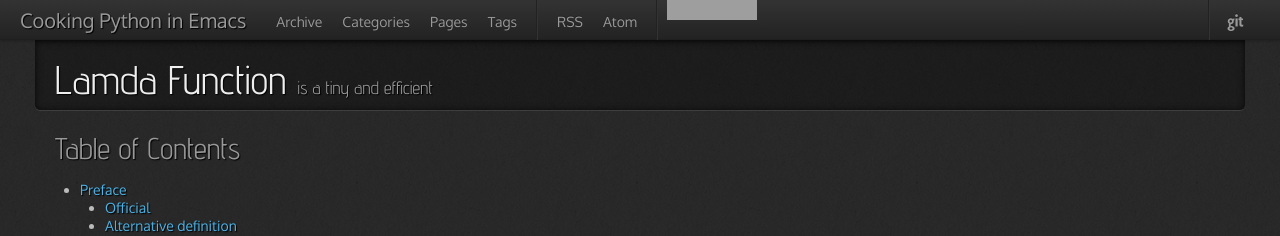
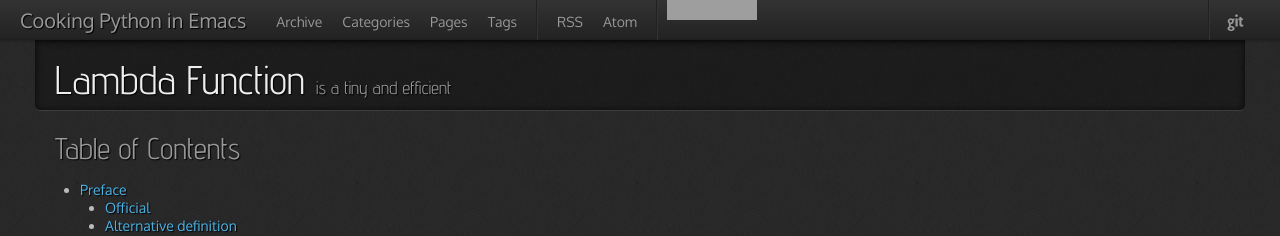
Before and after one commit to 0--key/0--key.github.io, a Jekyll site: the page built from _posts/2024-05-30-lambda-in-python.html, in a window 1280 px wide and 900 px high. Shown: the top 236 px of the window. Built offline with Jekyll 4.4.1, drawn with Linux system fonts in a browser that asks for light colours; nearby versions of some CDN libraries; grey boxes are pictures that could not be loaded.

Commit message:
A minor typo fix

```diff
--- a/_posts/2024-05-30-lambda-in-python.html
+++ b/_posts/2024-05-30-lambda-in-python.html
@@ -1,6 +1,6 @@
 ---
 layout: page
-title: Lamda Function
+title: Lambda Function
 tagline: " is a tiny and efficient"
 permalink: /fundamentals/python/lambda.html
 categories: [Python, Literate Programming]
@@ -89,9 +89,9 @@
 <h3 id="org54daa75">Syntax and Definition</h3>
 <div class="outline-text-3" id="text-org54daa75">
 </div>
-<div id="outline-container-orgaa47822" class="outline-4">
-<h4 id="orgaa47822">Lambda Function</h4>
-<div class="outline-text-4" id="text-orgaa47822">
+<div id="outline-container-org343ad4a" class="outline-4">
+<h4 id="org343ad4a">Lambda Function</h4>
+<div class="outline-text-4" id="text-org343ad4a">
 <ul class="org-ul">
 <li>Lambda functions are defined using the <code>lambda</code> keyword.</li>
 <li>They are typically used for creating small, anonymous functions for brief and simple operations.</li>
@@ -107,9 +107,9 @@
 </div>
 </div>
 
-<div id="outline-container-org36f4e80" class="outline-4">
-<h4 id="org36f4e80">Regular Function</h4>
-<div class="outline-text-4" id="text-org36f4e80">
+<div id="outline-container-org8f0cc81" class="outline-4">
+<h4 id="org8f0cc81">Regular Function</h4>
+<div class="outline-text-4" id="text-org8f0cc81">
 <ul class="org-ul">
 <li>Regular functions are defined using the <code>def</code> keyword.</li>
 <li>They can contain multiple expressions and statements, including loops, conditionals, and other function calls.</li>
@@ -131,9 +131,9 @@
 <h3 id="org2433e76">Functionality and Complexity</h3>
 <div class="outline-text-3" id="text-org2433e76">
 </div>
-<div id="outline-container-orgda70787" class="outline-4">
-<h4 id="orgda70787">Lambda Function</h4>
-<div class="outline-text-4" id="text-orgda70787">
+<div id="outline-container-orgb5334cf" class="outline-4">
+<h4 id="orgb5334cf">Lambda Function</h4>
+<div class="outline-text-4" id="text-orgb5334cf">
 <ul class="org-ul">
 <li>Limited to a single expression.</li>
 <li>Cannot contain multiple statements.</li>
@@ -151,9 +151,9 @@
 </div>
 </div>
 
-<div id="outline-container-org7e8d9c9" class="outline-4">
-<h4 id="org7e8d9c9">Regular Function</h4>
-<div class="outline-text-4" id="text-org7e8d9c9">
+<div id="outline-container-org6f550f4" class="outline-4">
+<h4 id="org6f550f4">Regular Function</h4>
+<div class="outline-text-4" id="text-org6f550f4">
 <ul class="org-ul">
 <li>Can include multiple expressions and statements, allowing for more complexity.</li>
 <li>Suitable for more complex operations requiring multiple steps, conditionals, loops, etc.</li>
@@ -180,9 +180,9 @@
 <h3 id="org43dd8d7">Readability and Use Cases</h3>
 <div class="outline-text-3" id="text-org43dd8d7">
 </div>
-<div id="outline-container-org7ec4f7b" class="outline-4">
-<h4 id="org7ec4f7b">Lambda Function</h4>
-<div class="outline-text-4" id="text-org7ec4f7b">
+<div id="outline-container-org3b45f68" class="outline-4">
+<h4 id="org3b45f68">Lambda Function</h4>
+<div class="outline-text-4" id="text-org3b45f68">
 <ul class="org-ul">
 <li>Lambda functions are concise, but sometimes their brevity can make code less readable, particularly if overused or used for complex operations.</li>
 <li>Ideal for use cases where the function is simple and used only a few times.</li>
@@ -202,9 +202,9 @@
 </div>
 </div>
 
-<div id="outline-container-org91715f8" class="outline-4">
-<h4 id="org91715f8">Regular Function</h4>
-<div class="outline-text-4" id="text-org91715f8">
+<div id="outline-container-orgd65dc1e" class="outline-4">
+<h4 id="orgd65dc1e">Regular Function</h4>
+<div class="outline-text-4" id="text-orgd65dc1e">
 <ul class="org-ul">
 <li>Regular functions are more verbose but generally more readable and maintainable for complex operations.</li>
 <li>Preferred for use cases where the function is reused multiple times or where the operations inside are complex.</li>
@@ -231,9 +231,9 @@
 <h3 id="orge4ac04b">Naming and Reuse</h3>
 <div class="outline-text-3" id="text-orge4ac04b">
 </div>
-<div id="outline-container-org343ad4a" class="outline-4">
-<h4 id="org343ad4a">Lambda Function</h4>
-<div class="outline-text-4" id="text-org343ad4a">
+<div id="outline-container-org1b7b879" class="outline-4">
+<h4 id="org1b7b879">Lambda Function</h4>
+<div class="outline-text-4" id="text-org1b7b879">
 <ul class="org-ul">
 <li>Often used without a name and passed directly as an argument to higher-order functions.</li>
 <li>When assigned to a variable, the variable acts as the function name.</li>
@@ -249,9 +249,9 @@
 </div>
 </div>
 
-<div id="outline-container-org8f0cc81" class="outline-4">
-<h4 id="org8f0cc81">Regular Function</h4>
-<div class="outline-text-4" id="text-org8f0cc81">
+<div id="outline-container-orgffc506b" class="outline-4">
+<h4 id="orgffc506b">Regular Function</h4>
+<div class="outline-text-4" id="text-orgffc506b">
 <ul class="org-ul">
 <li>Always has a name, making it easier to reference and reuse in multiple locations.</li>
 </ul>
```
